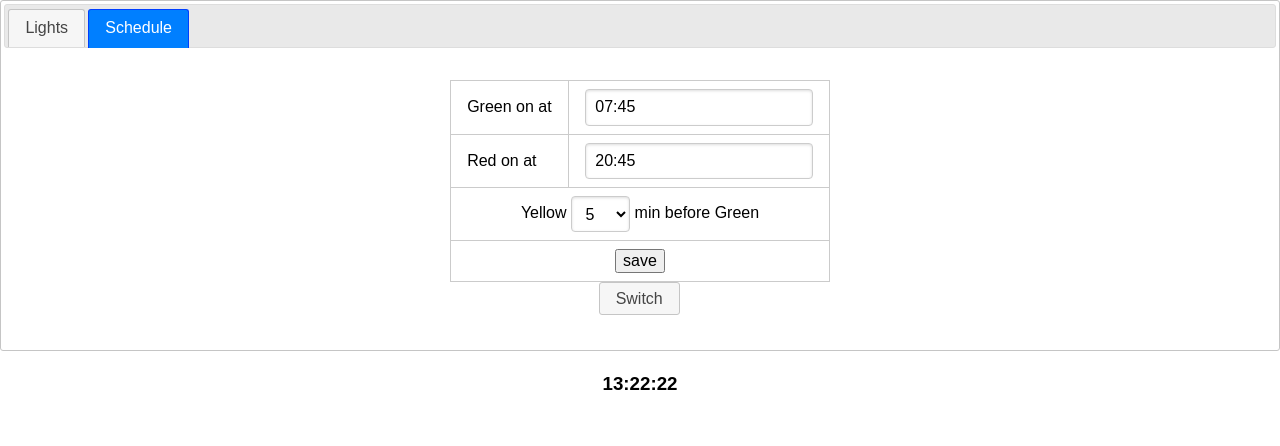
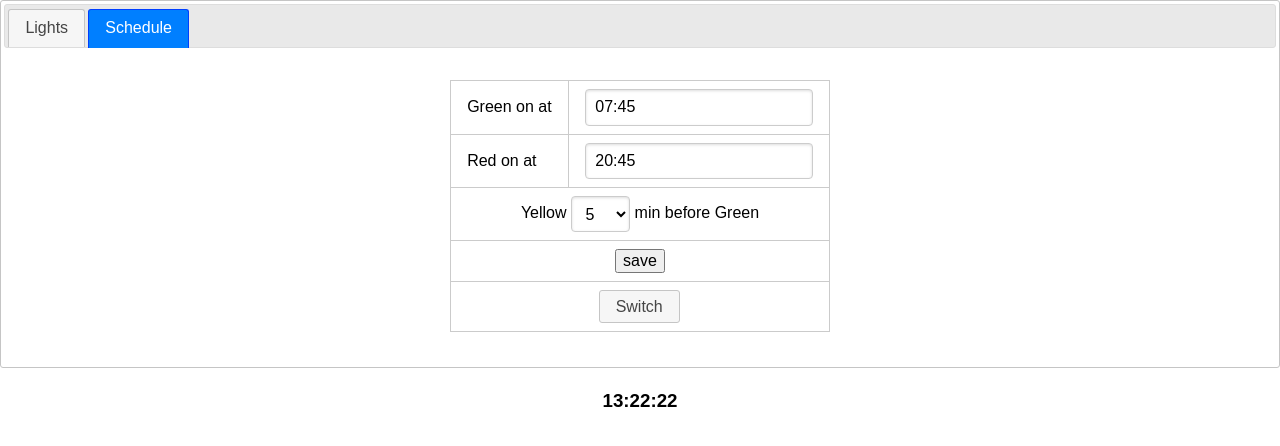
Before and after one commit to ralphyz/color_clock, a Flask app: page / in a window 1280 px wide, after a click on "Schedule". Shown: the top 446 px of the page. Run offline with Flask 2, Linux system fonts and the light colour scheme; some libraries are stand-ins or nearby versions.

Commit message:
new mode

```diff
--- a/templates/main.html
+++ b/templates/main.html
@@ -116,9 +116,15 @@
                                 </select> min before Green</p>
                             </td></tr>
                             <tr><td colspan=2><div class="widget" align="center"><input type="submit" value="save"></div></td></tr>
+                            <tr>
+                                <td colspan=2>
+                                    <div class="widget" align="center">
+                                        <button id="switch1" class="ui-button ui-widget ui-corner-all">Switch</button>
+                                    </div>
+                                </td>
+                            </tr>
                         </table>
                         <input type="hidden" name="yellow_mode" value="0">
-                        <button id="switch1" class="ui-button ui-widget ui-corner-all">Switch</button>
                     </form>
               </p>
             </div>
@@ -130,9 +136,15 @@
                             <tr><td><p>Red on at </p></td><td><input id="red" name="red" class="time standard" type="text" value="{{ time.red }}" /></td></tr>
                             <tr><td><p>Yellow on at </p></td><td><input id="red" name="yellow" class="time standard" type="text" value="{{ time.yellow }}" /></td></tr>
                             <tr><td colspan=2><div class="widget" align="center"><input type="submit" value="save"></div></td></tr>
+                            <tr>
+                                <td colspan=2>
+                                    <div class="widget" align="center">
+                                        <button id="switch2" class="ui-button ui-widget ui-corner-all">Switch</button>
+                                    </div>
+                                </td>
+                            </tr>
                         </table>
                         <input type="hidden" name="yellow_mode" value="1">
-                        <button id="switch2" class="ui-button ui-widget ui-corner-all">Switch</button>
                     </form>
                 </p>
             </div>
```
